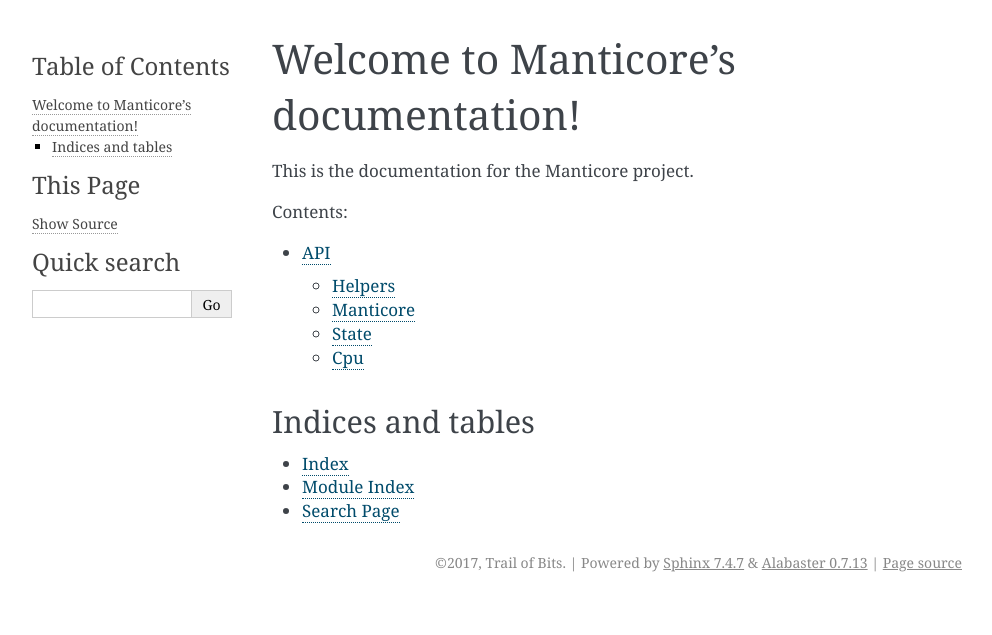
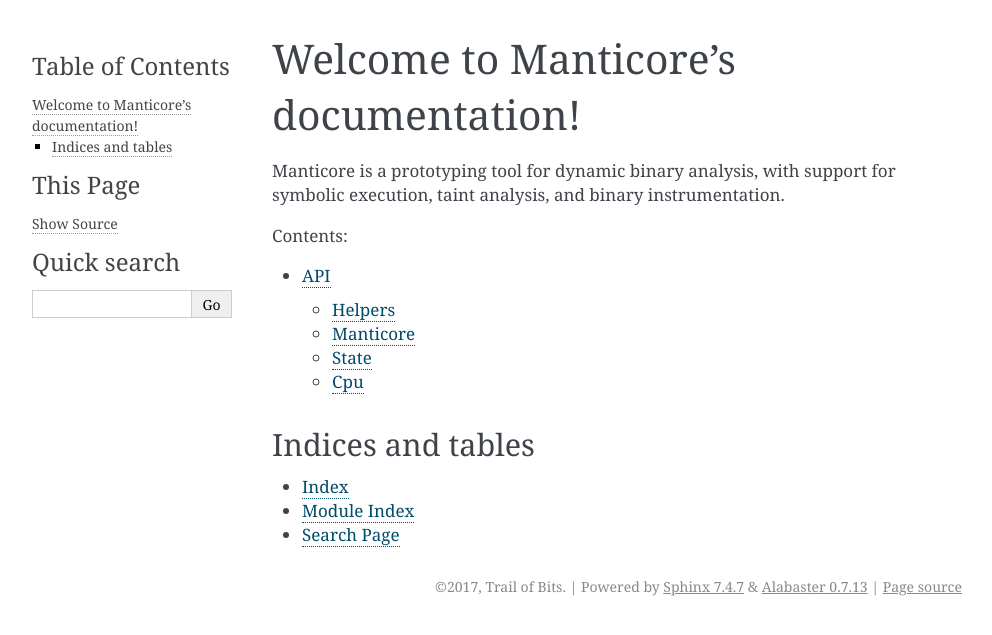
Before and after one commit to trailofbits/manticore, a Sphinx documentation site: the page built from docs/index.rst, in a window 1280 px wide. Shown: the top 635 px of the page, without its empty margins (148-1140 px from the left). Built offline with Sphinx 7.4.7, drawn with Linux system fonts in a browser that asks for light colours.

Commit message:
Add rtd intro

```diff
--- a/docs/index.rst
+++ b/docs/index.rst
@@ -1,7 +1,7 @@
 Welcome to Manticore's documentation!
 =====================================
 
-This is the documentation for the Manticore project.
+Manticore is a prototyping tool for dynamic binary analysis, with support for symbolic execution, taint analysis, and binary instrumentation.
 
 .. toctree::
    :maxdepth: 2
```
